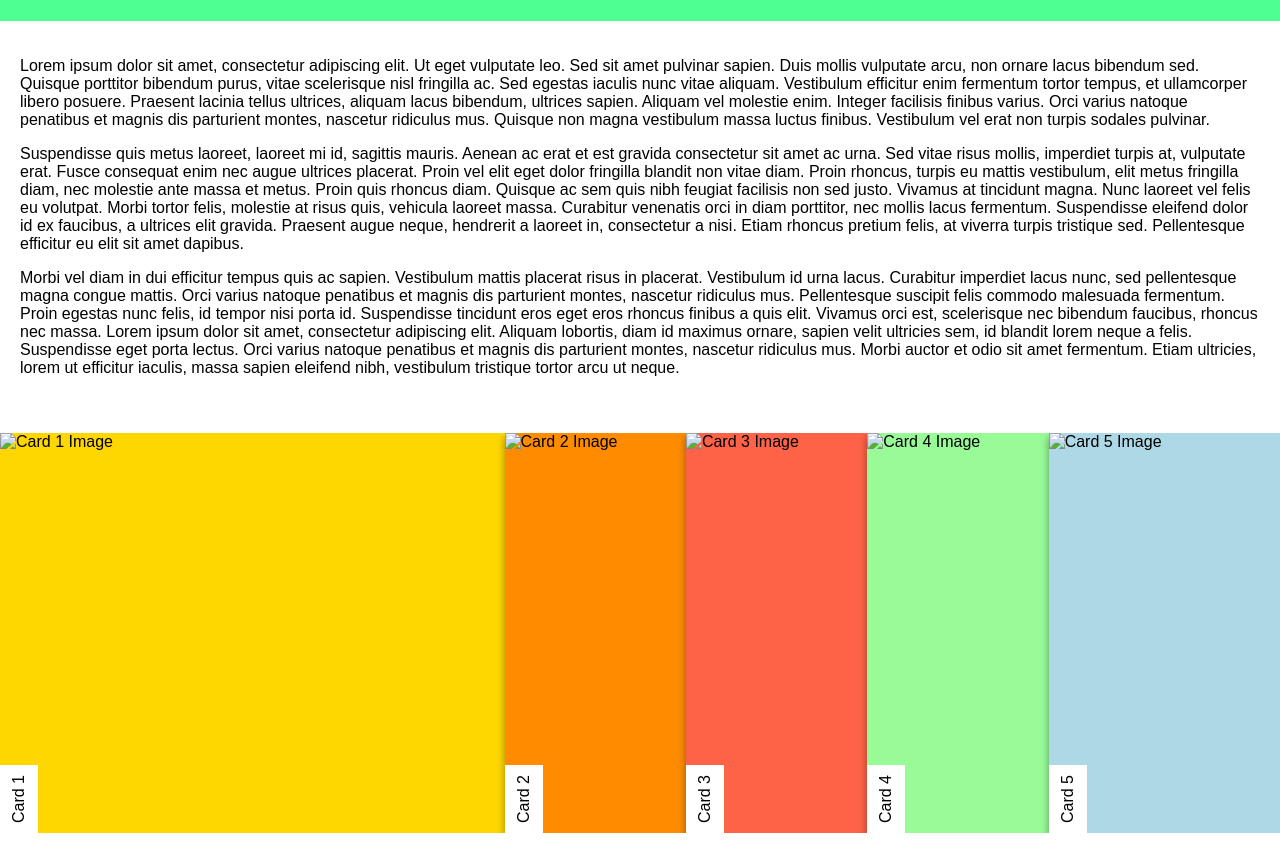
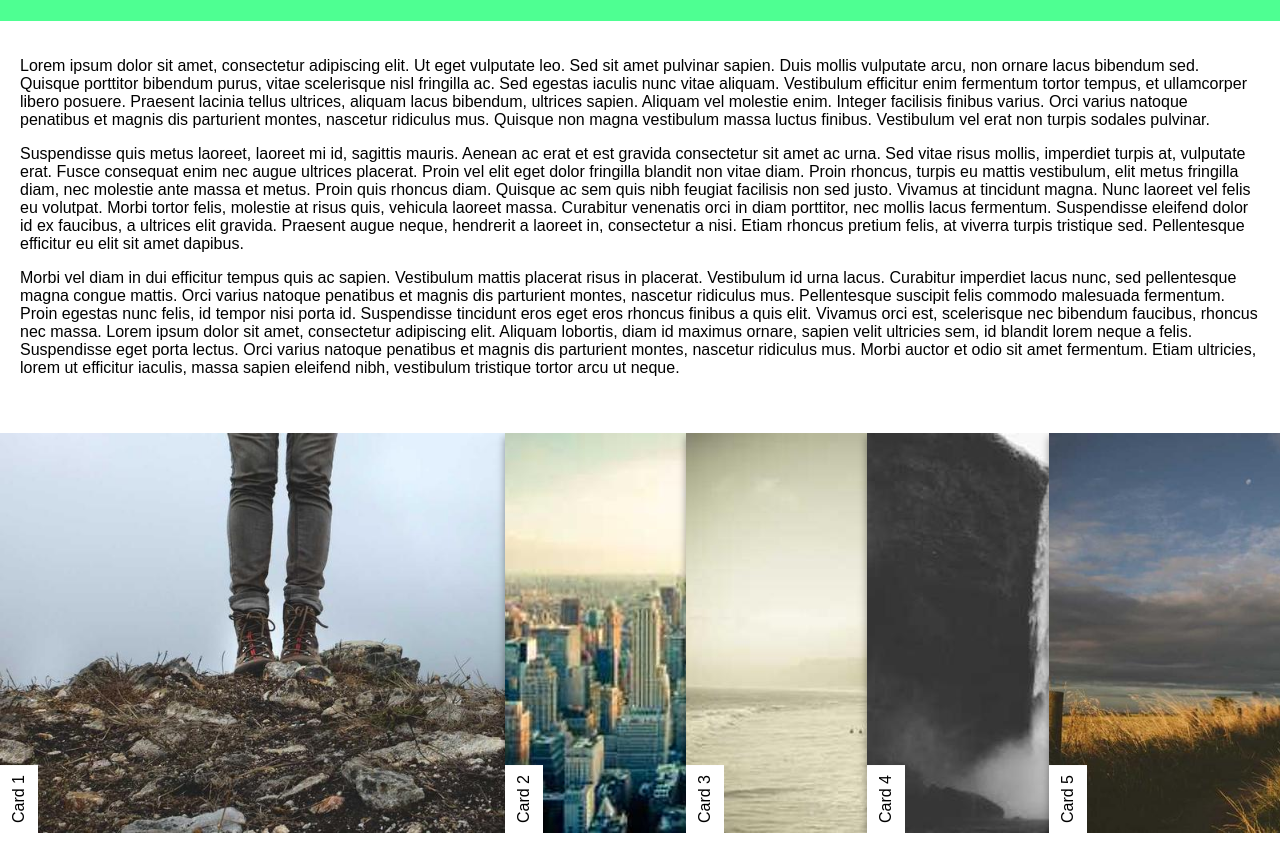
Before and after one commit to AnarchistHoneybun/card-stack-poc, a plain HTML site: page index.html in a window 1280 px wide. Shown: the part 99-949 px from the top of the page. Drawn offline with Linux system fonts and the light colour scheme.

Commit message:
Update index.html

```diff
--- a/index.html
+++ b/index.html
@@ -22,23 +22,23 @@
     <main>
         <section class="card-stack">
             <div id="card1" class="card">
-                <img src="images/1.jpg" alt="Card 1 Image">
+                <img src="1.jpg" alt="Card 1 Image">
                 <div class="card-text">Card 1</div>
             </div>
             <div class="card" id="card2">
-                <img src="images/2.jpg" alt="Card 2 Image">
+                <img src="2.jpg" alt="Card 2 Image">
                 <div class="card-text">Card 2</div>
             </div>
             <div class="card" id="card3">
-                <img src="images/3.jpg" alt="Card 3 Image">
+                <img src="3.jpg" alt="Card 3 Image">
                 <div class="card-text">Card 3</div>
             </div>
             <div class="card" id="card4">
-                <img src="images/4.jpg" alt="Card 4 Image">
+                <img src="4.jpg" alt="Card 4 Image">
                 <div class="card-text">Card 4</div>
             </div>
             <div class="card" id="card5">
-                <img src="images/5.jpg" alt="Card 5 Image">
+                <img src="5.jpg" alt="Card 5 Image">
                 <div class="card-text">Card 5</div>
             </div>
         </section>
```
